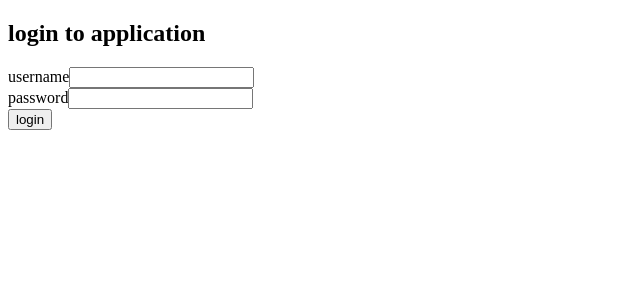
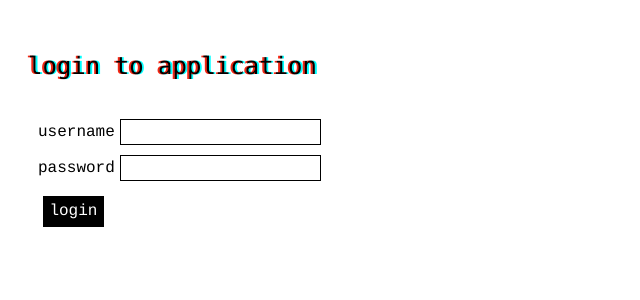
Before and after one commit to ellamac/fs-mooc-part7, a React (Create React App) app in the folder bloglist/frontend/: page / in a window 1280 px wide. Shown: the top 300 px of the page, without its empty margins (0-640 px from the left). Built offline with nearby package versions, Linux system fonts and the light colour scheme; no server answers.

Commit message:
tyylit tehtävät: 7.19.-7.20

```diff
--- a/bloglist/frontend/package.json
+++ b/bloglist/frontend/package.json
@@ -14,7 +14,8 @@
     "react-router-dom": "^5.2.0",
     "react-scripts": "3.3.1",
     "redux": "^4.0.5",
-    "redux-thunk": "^2.3.0"
+    "redux-thunk": "^2.3.0",
+    "styled-components": "^5.1.0"
   },
   "scripts": {
     "start": "react-scripts start",
--- a/bloglist/frontend/src/App.js
+++ b/bloglist/frontend/src/App.js
@@ -9,6 +9,7 @@ import UserList from './components/UserList';
 import User from './components/User';
 import Blog from './components/Blog';
 import TopNavigation from './components/TopNavigation';
+import { Button, Title, Input, Text, Form } from './styledComponents';
 
 import { setNotification } from './reducers/notificationReducer';
 import { initializeBlogs } from './reducers/blogReducer';
@@ -54,29 +55,29 @@ const App = () => {
   if (!user) {
     return (
       <div>
-        <h2>login to application</h2>
+        <Title sub={2}>login to application</Title>
 
         <Notification notification={'PLACEHOLDER'} />
 
-        <form onSubmit={handleLogin}>
-          <div>
+        <Form onSubmit={handleLogin}>
+          <Text>
             username
-            <input
+            <Input
               id='username'
               value={username}
               onChange={({ target }) => setUsername(target.value)}
             />
-          </div>
-          <div>
+          </Text>
+          <Text>
             password
-            <input
+            <Input
               id='password'
               value={password}
               onChange={({ target }) => setPassword(target.value)}
             />
-          </div>
-          <button id='login'>login</button>
-        </form>
+          </Text>
+          <Button id='login'>login</Button>
+        </Form>
       </div>
     );
   }
@@ -84,7 +85,7 @@ const App = () => {
   return (
     <div>
       <TopNavigation />
-      <h2>blog app</h2>
+      <Title>blog app</Title>
 
       <Notification notification={'PLACHOLDER'} />
 
--- a/bloglist/frontend/src/components/Notification.js
+++ b/bloglist/frontend/src/components/Notification.js
@@ -1,20 +1,17 @@
 import React from 'react';
 import { connect } from 'react-redux';
+import { TopNotification } from '../styledComponents';
 
 const Notification = ({ notification }) => {
   if (!notification) {
     return null;
   }
 
-  const style = {
-    borderStyle: 'solid',
-    borderRadius: 5,
-    padding: 10,
-    color: notification.type === 'success' ? 'green' : 'red',
-    background: 'lightgrey',
-  };
-
-  return <div style={style}>{notification.message}</div>;
+  return (
+    <TopNotification primaryColor={notification.type}>
+      {notification.message}
+    </TopNotification>
+  );
 };
 
 export default connect((state) => ({ notification: state.notification }))(
--- a/bloglist/frontend/src/components/Togglable.js
+++ b/bloglist/frontend/src/components/Togglable.js
@@ -1,4 +1,5 @@
 import React, { useState, useImperativeHandle } from 'react';
+import { Button } from '../styledComponents';
 
 const Togglable = React.forwardRef((props, ref) => {
   const [visible, setVisible] = useState(false);
@@ -19,11 +20,11 @@ const Togglable = React.forwardRef((props, ref) => {
   return (
     <div>
       <div style={hideWhenVisible}>
-        <button onClick={toggleVisibility}>{props.buttonLabel}</button>
+        <Button onClick={toggleVisibility}>{props.buttonLabel}</Button>
       </div>
       <div style={showWhenVisible} className='togglableContent'>
         {props.children}
-        <button onClick={toggleVisibility}>cancel</button>
+        <Button onClick={toggleVisibility}>cancel</Button>
       </div>
     </div>
   );
--- a/bloglist/frontend/src/components/TopNavigation.js
+++ b/bloglist/frontend/src/components/TopNavigation.js
@@ -1,6 +1,7 @@
 import React from 'react';
 import { Link } from 'react-router-dom';
 import { useSelector, useDispatch } from 'react-redux';
+import { Button, TopNavBar, Text, StyledLink } from '../styledComponents';
 
 import { logoutUser } from '../reducers/loginReducer';
 
@@ -24,18 +25,18 @@ const TopNavigation = (props) => {
     margin: '0 2px',
   };
   return (
-    <div style={style}>
-      <Link style={linkStyle} to='/blogs'>
+    <TopNavBar>
+      <StyledLink white to='/blogs'>
         blogs
-      </Link>
-      <Link style={linkStyle} to='/users'>
+      </StyledLink>
+      <StyledLink white to='/users'>
         users
-      </Link>
-      <span style={linkStyle}>{user.name} is logged in</span>
-      <button style={linkStyle} onClick={handleLogout}>
+      </StyledLink>
+      <Text white>{user.name} is logged in</Text>
+      <Button bg={'white'} small onClick={handleLogout}>
         log out
-      </button>
-    </div>
+      </Button>
+    </TopNavBar>
   );
 };
 
--- a/bloglist/frontend/src/components/User.js
+++ b/bloglist/frontend/src/components/User.js
@@ -1,6 +1,8 @@
 import React from 'react';
 import { useSelector } from 'react-redux';
 import { useParams, Link } from 'react-router-dom';
+import { StyledLink, Title, ListItem } from '../styledComponents';
+
 const User = (props) => {
   const id = useParams().id;
   const user = useSelector((state) => {
@@ -12,13 +14,13 @@ const User = (props) => {
 
   return (
     <div>
-      <h2>{user.name}</h2>
-      <h3>added blogs</h3>
+      <Title sub={2}>{user.name}</Title>
+      <Title sub={3}>added blogs</Title>
       <ul>
         {user.blogs.map((b) => (
-          <li key={b.id}>
-            <Link to={`/blogs/${b.id}`}>{b.title}</Link>
-          </li>
+          <ListItem listType={"'\\27AD'"} key={b.id}>
+            <StyledLink to={`/blogs/${b.id}`}>{b.title}</StyledLink>
+          </ListItem>
         ))}
       </ul>
     </div>
--- a/bloglist/frontend/src/components/UserList.js
+++ b/bloglist/frontend/src/components/UserList.js
@@ -1,6 +1,7 @@
 import React from 'react';
 import { useSelector } from 'react-redux';
 import { Link } from 'react-router-dom';
+import { StyledLink, Text, Title } from '../styledComponents';
 
 const UserList = (props) => {
   const users = useSelector((state) => {
@@ -9,20 +10,24 @@ const UserList = (props) => {
 
   return (
     <div>
-      <h2>Users</h2>
+      <Title sub={2}>Users</Title>
       <table>
         <tbody>
           <tr>
             <th />
-            <th>blogs created</th>
+            <th>
+              <Text>blogs created</Text>
+            </th>
           </tr>
 
           {users.map((user) => (
             <tr key={user.id}>
               <td>
-                <Link to={`users/${user.id}`}>{user.name}</Link>
+                <StyledLink to={`users/${user.id}`}>{user.name}</StyledLink>
               </td>
-              <td>{user.blogs.length}</td>
+              <td>
+                <Text>{user.blogs.length}</Text>
+              </td>
             </tr>
           ))}
         </tbody>
--- a/bloglist/frontend/src/index.js
+++ b/bloglist/frontend/src/index.js
@@ -4,11 +4,13 @@ import { Provider } from 'react-redux';
 import App from './App';
 import store from './store';
 import { BrowserRouter as Router } from 'react-router-dom';
-
+import { Container } from './styledComponents';
 ReactDOM.render(
   <Router>
     <Provider store={store}>
-      <App />
+      <Container>
+        <App />
+      </Container>
     </Provider>
   </Router>,
   document.getElementById('root')
--- /dev/null
+++ b/bloglist/frontend/src/styledComponents.js
@@ -0,0 +1,132 @@
+import styled, { keyframes, css, props } from 'styled-components';
+import { Link } from 'react-router-dom';
+
+export const Container = styled.div`
+  padding: 20px;
+  width: 90%;
+  max-width: 500px;
+  height: 100%;
+`;
+
+const red = '#f22613';
+const blue = '#00ffff';
+const titleFont = `'Lucida Console', monospace`;
+const textFont = `Courier, monospace`;
+
+const plainText = css`
+  font-family: ${textFont};
+  font-size: 1em;
+  text-decoration: none;
+`;
+
+const Titles = styled.p`
+  font-family: 'Lucida Console', monospace;
+  text-shadow: -0.08em 0 0 ${red}, 0.08em 0 0 ${blue};
+`;
+
+export const Button = styled.button`
+  background: ${(props) => (props.bg === 'white' ? 'white' : 'black')};
+  color: ${(props) => (props.bg === 'white' ? 'black' : 'white')};
+  ${plainText}
+  margin: ${(props) => (props.small ? '0 10px' : '10px 5px')};
+  padding: ${(props) => (props.small ? '1px 3px' : '.4em')};
+  border: none;
+  font-size: ${(props) => (props.small ? '.9em' : '1em')};
+  &:hover {
+    box-shadow: -0.2em -0.2em ${red}, 0.2em 0.2em ${blue};
+  }
+  &:focus {
+    box-shadow: -0.2em -0.2em ${red}, 0.2em 0.2em ${blue};
+    outline: none;
+  }
+`;
+
+export const Title = styled.p`
+  font-family: ${titleFont};
+  text-shadow: ${(props) =>
+    props.sub === 3 ? 'none' : `-0.08em 0 0 ${red}, 0.08em 0 0 ${blue}`};
+  font-size: ${(props) =>
+    props.sub === 3 ? '1.3em' : props.sub === 2 ? '1.5em' : '2em'};
+`;
+
+export const Text = styled.div`
+  ${plainText}
+  color: ${(props) => (props.white ? 'white' : 'black')}
+`;
+
+export const Italic = styled.span`
+  font-style: italic;
+`;
+
+export const StyledLink = styled(Link)`
+  ${plainText}
+  color: ${(props) => (props.white ? 'white' : `black`)};
+  text-decoration: underline ${red};
+  margin-right: 5px;
+  &:hover,&:focus {
+    background-color: ${red};
+    color: white;
+  };
+`;
+
+export const StyledA = styled.a`
+${plainText}
+color: ${(props) => (props.white ? 'white' : `black`)};
+text-decoration: underline ${red};
+&:hover,&:focus {
+  background-color: ${red};
+  color: white;
+
+};
+`;
+
+export const ListItem = styled.li`
+  ${plainText}
+  list-style-type: ${(props) => (props.listType ? props.listType : "'\\270E'")};
+  margin: 5px;
+`;
+
+export const Input = styled.input`
+  ${plainText}
+  border: 1px solid black;
+  margin: 5px;
+  padding: 3px;
+  &:focus {
+    box-shadow: -0.2em -0.2em ${red}, 0.2em 0.2em ${blue};
+    outline: none;
+    border: 1px solid transparent;
+  }
+`;
+
+export const Form = styled.form`
+  padding: 10px;
+`;
+
+export const StyledBlogList = styled.div`
+  padding: 10px;
+  border: 1px solid black;
+  &:hover,
+  & > *:hover {
+    background-color: ${red};
+    color: white;
+  }
+`;
+
+export const TopNavBar = styled.div`
+  background-color: black;
+  display: flex;
+  padding: 5px;
+  flex-wrap: wrap;
+  align-content; space-around;
+`;
+
+export const TopNotification = styled.div`
+  ${plainText}
+  padding: 10px;
+  box-shadow: ${(props) =>
+    props.primaryColor === 'red'
+      ? `0.2em 0.2em ${red}`
+      : `0.2em 0.2em ${blue}`};
+  border: ${(props) =>
+    props.primaryColor === 'red' ? `2px solid ${red}` : `2px solid ${blue}`};
+`;
```
Also changed, not shown: bloglist/frontend/src/components/Blog.js (+23 -14 lines), bloglist/frontend/src/components/BlogList.js (+6 -33 lines), bloglist/frontend/src/components/NewBlog.js (+12 -5 lines), 1 other file (tests, documents, lock files or other folders).
